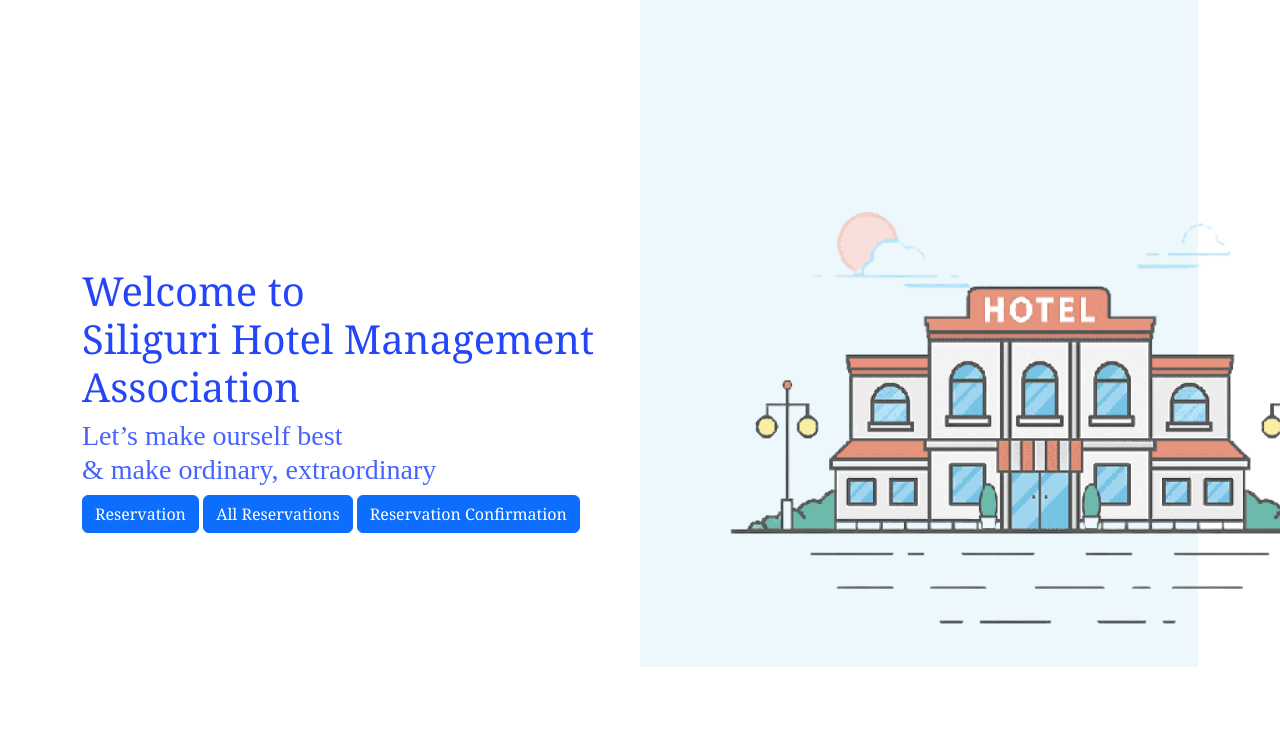
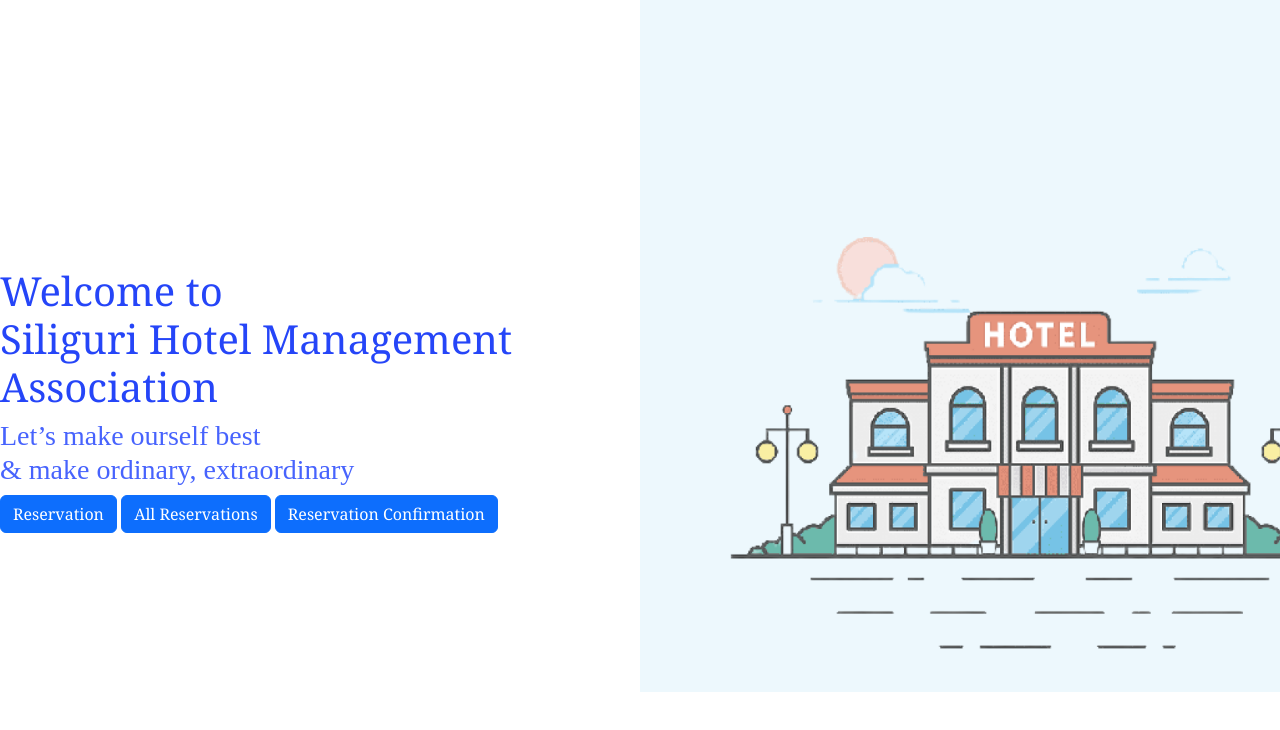
Before and after one commit to Shreya010tech/Frontend, a React (Create React App) app: page /Home3 in a window 1280 px wide. Shown: the top 730 px of the page. Built offline with nearby package versions, Linux system fonts and the light colour scheme.

Commit message:
Fixed container css

```diff
--- a/src/CustomCss/home3css.css
+++ b/src/CustomCss/home3css.css
@@ -1,7 +1,7 @@
 body{
     overflow-x: hidden!important;
 }
-.container{
+.containerhome3{
     display: flex;
     flex-direction: row;
 }
--- a/src/components/home3.jsx
+++ b/src/components/home3.jsx
@@ -4,7 +4,7 @@ import "../CustomCss/home3css.css";
 import { NavLink } from "react-router-dom";
 const Home3 = () => {
   return (
-    <div className="container" id="fixheight">
+    <div className="containerhome3" id="fixheight">
       <div className="left">
         <div>
           <h1>
```
